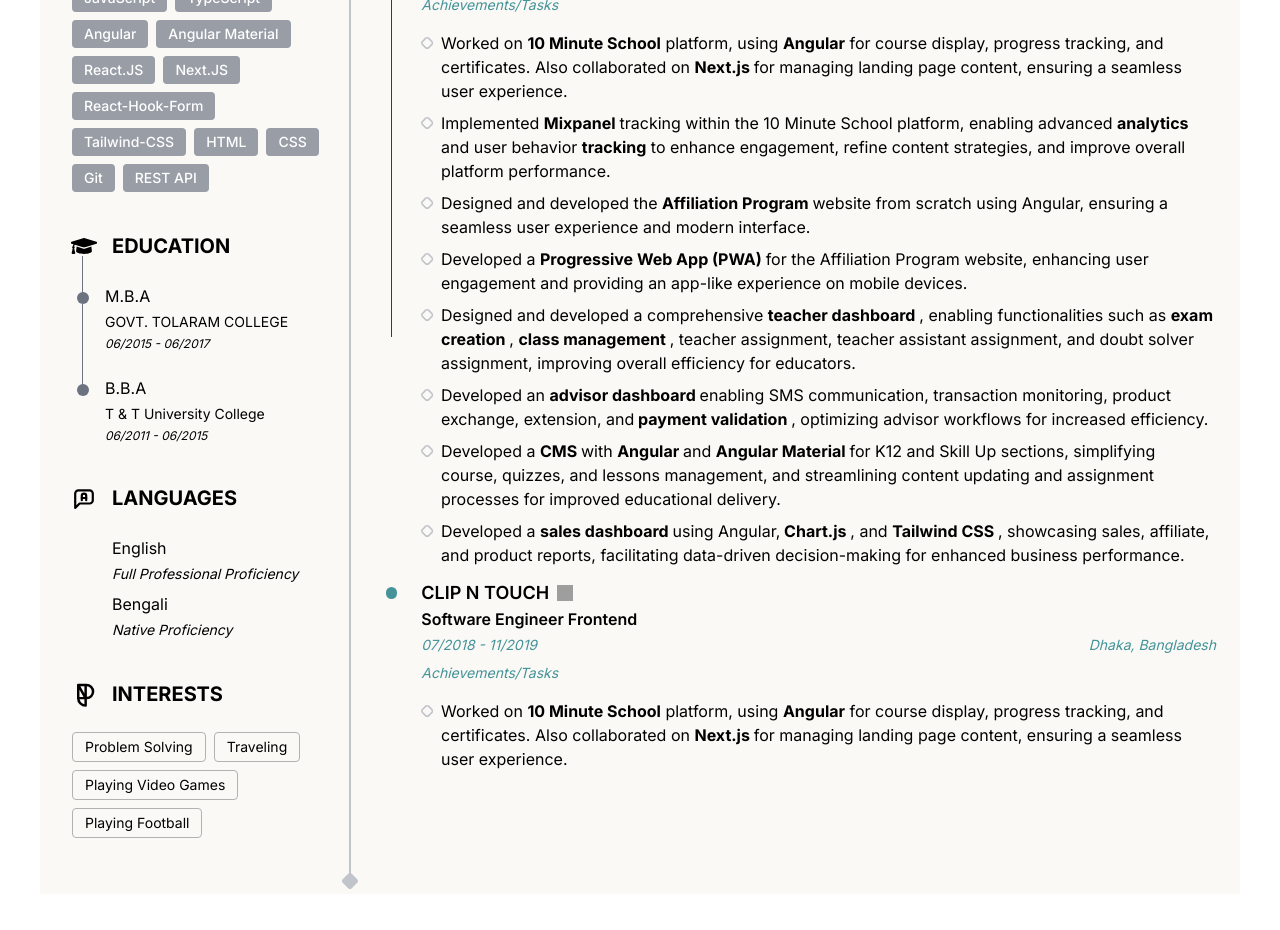
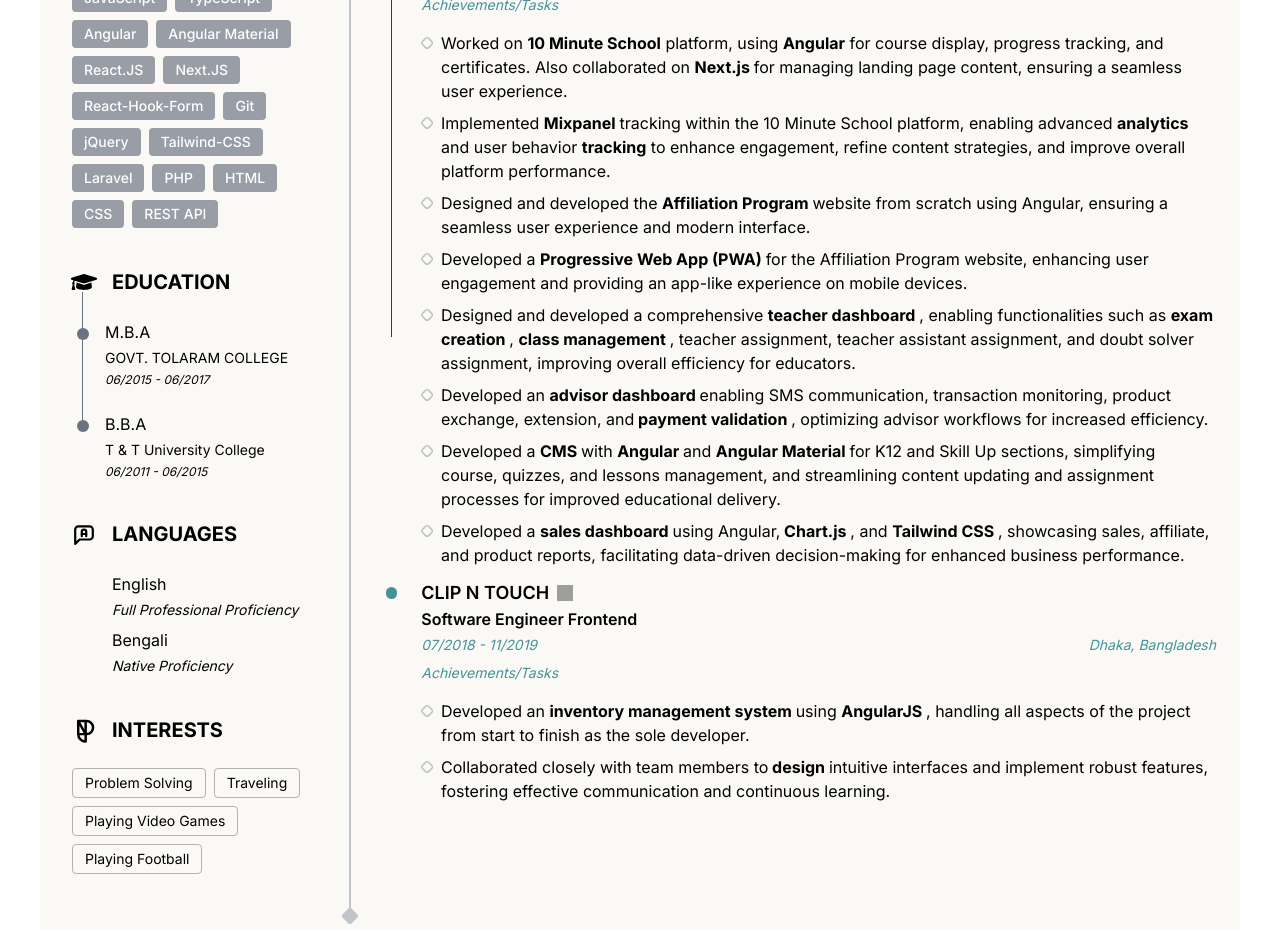
Before and after one commit to hridoyahmed150/hridoy-ahmed, a Next.js app: page / in a window 1280 px wide. Shown: the part 400-1330 px from the top of the page. Before the commit the page ends 1294 px from the top, so only its background shows below. Built offline with nearby package versions, Linux system fonts and the light colour scheme; grey boxes are pictures that could not be loaded.

Commit message:
content upload done

```diff
--- a/components/Pages/Home.tsx
+++ b/components/Pages/Home.tsx
@@ -123,7 +123,19 @@
                     React-Hook-Form
                   </div>
                   <div className="text-white px-3 rounded text-sm py-1 font-medium bg-[#989da6]">
+                    Git
+                  </div>
+                  <div className="text-white px-3 rounded text-sm py-1 font-medium bg-[#989da6]">
+                    jQuery
+                  </div>
+                  <div className="text-white px-3 rounded text-sm py-1 font-medium bg-[#989da6]">
                     Tailwind-CSS
+                  </div>
+                  <div className="text-white px-3 rounded text-sm py-1 font-medium bg-[#989da6]">
+                    Laravel
+                  </div>
+                  <div className="text-white px-3 rounded text-sm py-1 font-medium bg-[#989da6]">
+                    PHP
                   </div>
 
                   <div className="text-white px-3 rounded text-sm py-1 font-medium bg-[#989da6]">
@@ -131,9 +143,6 @@
                   </div>
                   <div className="text-white px-3 rounded text-sm py-1 font-medium bg-[#989da6]">
                     CSS
-                  </div>
-                  <div className="text-white px-3 rounded text-sm py-1 font-medium bg-[#989da6]">
-                    Git
                   </div>
                   <div className="text-white px-3 rounded text-sm py-1 font-medium bg-[#989da6]">
                     REST API
@@ -554,22 +563,36 @@
                               ></div>
                               <div className="w-full">
                                 <span>
-                                  Worked on{" "}
-                                  <span className="text-black font-bold">
-                                    10 Minute School
-                                  </span>{" "}
-                                  platform, using{" "}
-                                  <span className="text-black font-bold">
-                                    Angular
-                                  </span>{" "}
-                                  for course display, progress tracking, and
-                                  certificates. Also collaborated on{" "}
+                                  Developed an{" "}
                                   <span className="text-black font-bold">
                                     {" "}
-                                    Next.js{" "}
+                                    inventory management system{" "}
                                   </span>{" "}
-                                  for managing landing page content, ensuring a
-                                  seamless user experience.
+                                  using{" "}
+                                  <span className="text-black font-bold">
+                                    {" "}
+                                    AngularJS{" "}
+                                  </span>
+                                  , handling all aspects of the project from
+                                  start to finish as the sole developer.
+                                </span>
+                              </div>
+                            </li>
+                            <li className="flex items-start">
+                              <div
+                                className="w-3 h-3 bg-no-repeat mr-2 mt-1.5"
+                                style={booletPoint}
+                              ></div>
+                              <div className="w-full">
+                                <span>
+                                  Collaborated closely with team members to
+                                  <span className="text-black font-bold">
+                                    {" "}
+                                    design{" "}
+                                  </span>{" "}
+                                  intuitive interfaces and implement robust
+                                  features, fostering effective communication
+                                  and continuous learning.
                                 </span>
                               </div>
                             </li>
```
